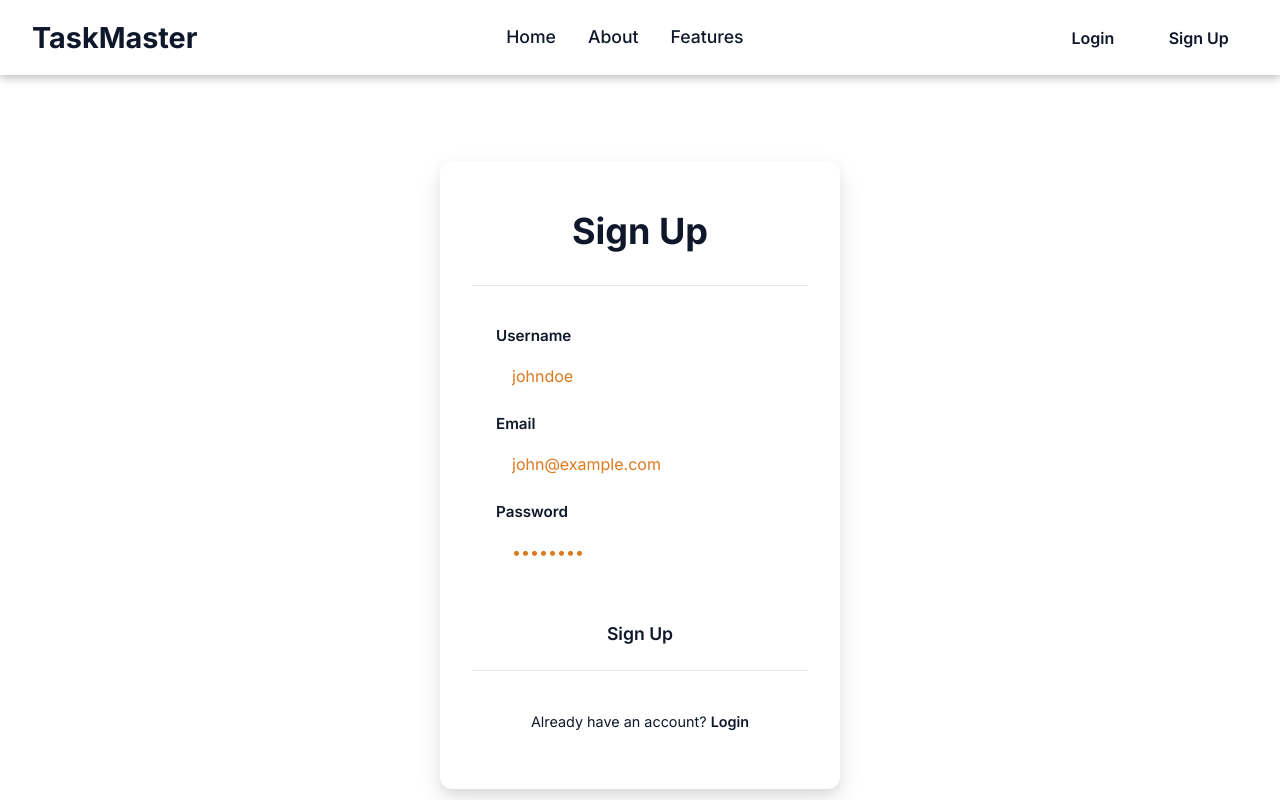
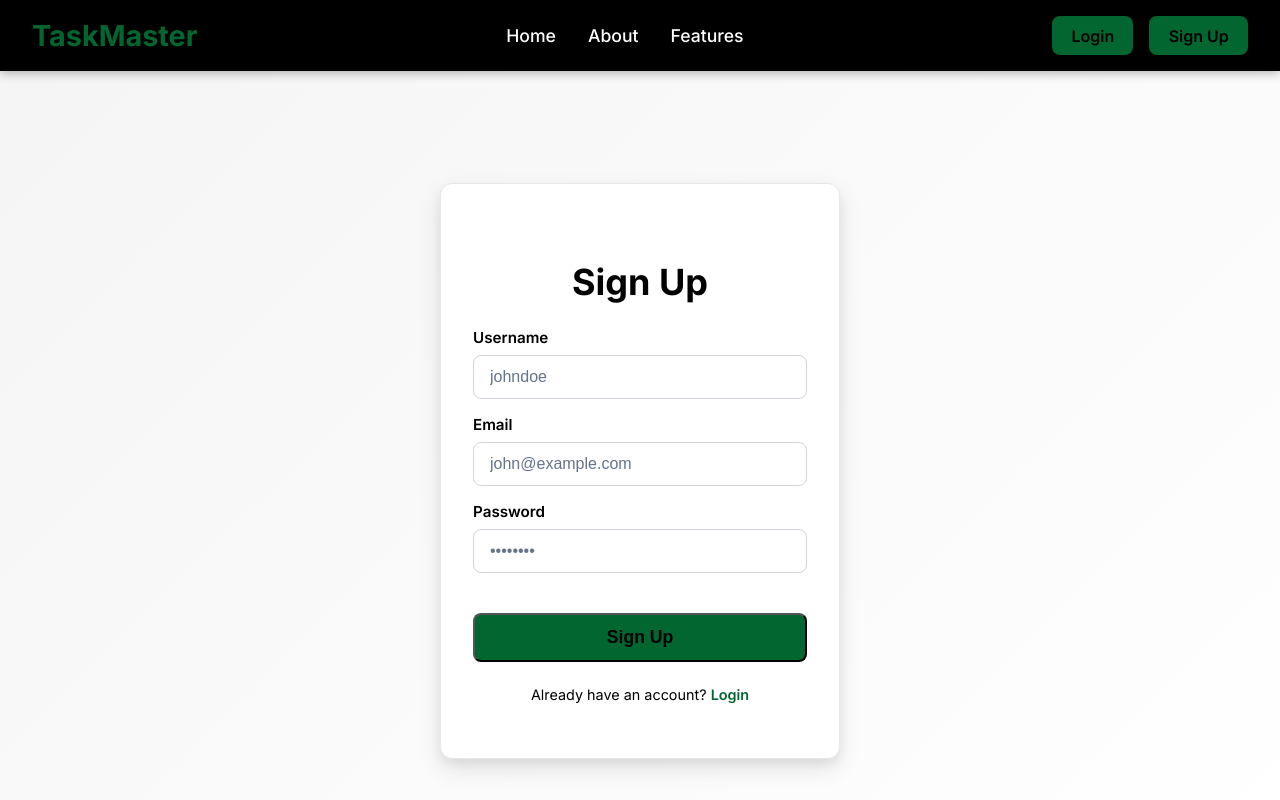
Before and after one commit to AreebaSadiq23/Todo-application, a Next.js app in the folder frontend/: page /signup in a window 1280 px wide. Shown: the top 800 px of the page. Built offline with nearby package versions, Linux system fonts and the light colour scheme; no server answers.

Commit message:
update files

```diff
--- a/frontend/app/(main)/layout.tsx
+++ b/frontend/app/(main)/layout.tsx
@@ -26,15 +26,15 @@ export default function MainLayout({ children }: { children: ReactNode }) {
 
   return (
     <div className="min-h-screen flex flex-col">
-      <header className="bg-primary p-4 shadow-md flex justify-between items-center">
-        <Link href="/tasks" className="text-2xl font-bold">
+      <header className="app-header">
+        <Link href="/tasks">
           Todo App
         </Link>
-        <Button onClick={logout} variant="destructive">
+        <Button onClick={logout}>
           Logout
         </Button>
       </header>
-      <main className="flex-grow container main-content-area">
+      <main className="app-main-content">
         {children}
       </main>
     </div>
--- a/frontend/app/(main)/tasks/page.tsx
+++ b/frontend/app/(main)/tasks/page.tsx
@@ -40,10 +40,10 @@ const TaskItem = ({ task, onEdit, onDelete, onToggleComplete }: TaskItemProps) =
         </div>
       </div>
       <div className={styles.taskActions}>
-        <Button variant="outline" onClick={() => onEdit(task)} className={styles.editButton}>
+        <Button onClick={() => onEdit(task)} className={styles.editButton}>
           Edit
         </Button>
-        <Button variant="destructive" onClick={() => onDelete(task.id)} className={styles.deleteButton}>
+        <Button onClick={() => onDelete(task.id)} className={styles.deleteButton}>
           Delete
         </Button>
       </div>
@@ -156,10 +156,10 @@ const TaskForm = ({ initialTask, onSave, onCancel }: TaskFormProps) => {
           </div>
           {error && <p className={styles.errorText}>{error}</p>}
           <div className="flex justify-end space-x-2">
-            <Button type="button" variant="outline" onClick={onCancel} className={styles.buttonOutline}>
+            <Button type="button" onClick={onCancel} className={styles.buttonOutline}>
               Cancel
             </Button>
-            <Button type="submit" disabled={loading} className={styles.addButton}>
+            <Button type="submit" disabled={loading}>
               {loading ? "Saving..." : "Save Task"}
             </Button>
           </div>
--- a/frontend/app/globals.css
+++ b/frontend/app/globals.css
@@ -1,76 +1,130 @@
-@tailwind base;
-@tailwind components;
-@tailwind utilities;
+:root {
+  /* Global Color Palette */
+  --color-white: 255, 255, 255;
+  --color-black: 0, 0, 0;
+  --color-green-800: oklch(44.8% 0.119 151.328); /* User specified green */
+  --color-green-700: oklch(35% 0.119 151.328); /* A slightly darker green for hover states */
 
-@layer base {
-  :root {
-    --background: 0 0% 100%; /* white */
-    --foreground: 222.2 47.4% 11.2%; /* dark black */
 
-    --muted: 210 40% 96.1%; /* light gray */
-    --muted-foreground: 215.4 16.3% 46.9%; /* gray */
+  /* Light Mode Defaults */
+  --foreground-rgb: var(--color-black);
+  --background-start-rgb: 245, 245, 245; /* Off-white */
+  --background-end-rgb: var(--color-white);
 
-    --popover: 0 0% 100%; /* white */
-    --popover-foreground: 222.2 47.4% 11.2%; /* dark black */
-
-    --border: 214.3 31.8% 91.4%; /* light gray border */
-    --input: 214.3 31.8% 91.4%; /* light gray input border */
-    --card: 0 0% 100%; /* white */
-    --card-foreground: 222.2 47.4% 11.2%; /* dark black */
-
-    --primary: 151.328 11.9% 44.8%; /* green */
-    --primary-foreground: 0 0% 100%; /* white */
-
-    --secondary: 210 40% 96.1%; /* light gray */
-    --secondary-foreground: 222.2 47.4% 11.2%; /* dark black */
-
-    --accent: 210 40% 96.1%; /* light gray */
-    --accent-foreground: 222.2 47.4% 11.2%; /* dark black */
-
-    --destructive: 0 84.2% 60.2%; /* red */
-    --destructive-foreground: 0 0% 100%; /* white */
-
-    --ring: 222.2 84% 4.9%; /* dark ring */
-
-    --radius: 0.5rem;
+  --primary: var(--color-green-800);
+  --primary-text: var(--color-white);
+  --secondary-foreground: 100, 116, 139; /* Slate 500 */
+  --card-background: var(--color-white);
+  --card-border: 229, 231, 235; /* Gray 200 */
+  --input-background: var(--color-white);
+  --input-border: 209, 213, 219; /* Gray 300 */
+  --destructive-foreground: 239, 68, 68; /* Red 500 */
 }
 
-  .dark {
-    --background: 222.2 84% 4.9%; /* dark background */
-    --foreground: 210 40% 98%; /* light white */
+@media (prefers-color-scheme: dark) {
+  :root {
+    --foreground-rgb: var(--color-white);
+    --background-start-rgb: 20, 20, 20; /* Darker grey */
+    --background-end-rgb: var(--color-black);
 
-    --muted: 217.2 32.6% 17.5%; /* darker gray */
-    --muted-foreground: 215 20.4% 65.5%; /* light gray */
-
-    --popover: 222.2 84% 4.9%; /* dark popover */
-    --popover-foreground: 210 40% 98%; /* light white */
-
-    --border: 217.2 32.6% 17.5%; /* darker gray border */
-    --input: 217.2 32.6% 17.5%; /* darker gray input border */
-    --card: 222.2 84% 4.9%; /* dark card */
-    --card-foreground: 210 40% 98%; /* light white */
-
-    --primary: 151.328 11.9% 44.8%; /* green */
-    --primary-foreground: 210 40% 98%; /* light white */
-
-    --secondary: 217.2 32.6% 17.5%; /* darker gray */
-    --secondary-foreground: 210 40% 98%; /* light white */
-
-    --accent: 217.2 32.6% 17.5%; /* darker gray */
-    --accent-foreground: 210 40% 98%; /* light white */
-
-    --destructive: 0 62.8% 30.6%; /* dark red */
-    --destructive-foreground: 210 40% 98%; /* light white */
-
-    --ring: 212.7 26.8% 83.9%; /* light ring */
+    --primary: var(--color-green-800);
+    --primary-text: var(--color-white);
+    --secondary-foreground: 148, 163, 184; /* Slate 400 */
+    --card-background: 23, 23, 23; /* Neutral 900 */
+    --card-border: 38, 38, 38; /* Neutral 800 */
+    --input-background: 23, 23, 23; /* Neutral 900 */
+    --input-border: 63, 63, 70; /* Zinc 700 */
+    --destructive-foreground: 252, 165, 165; /* Red 300 */
   }
 }
 
-@layer base {
+body {
+  color: rgb(var(--foreground-rgb));
+  background: linear-gradient(
+      to bottom,
+      rgb(var(--background-start-rgb)),
+      rgb(var(--background-end-rgb))
+    );
+  margin: 0;
+  font-family: -apple-system, BlinkMacSystemFont, "Segoe UI", Roboto, Helvetica, Arial, sans-serif, "Apple Color Emoji", "Segoe UI Emoji", "Segoe UI Symbol";
+  min-height: 100vh;
+  display: flex;
+  flex-direction: column;
+}
+
+a {
+  color: var(--primary);
+  text-decoration: none;
+}
+
+a:hover {
+  text-decoration: underline;
+}
+
 * {
-    @apply border-border;
+  box-sizing: border-box;
 }
-  body {
-    @apply bg-background text-foreground;
+
+/* Base styles for shadcn components, adjusted for theme */
+.shadcn-card {
+  background-color: rgb(var(--card-background));
+  border: 1px solid rgb(var(--card-border));
+  color: rgb(var(--foreground-rgb));
 }
+
+.shadcn-input {
+  background-color: rgb(var(--input-background));
+  border: 1px solid rgb(var(--input-border));
+  color: rgb(var(--foreground-rgb));
 }
+
+.shadcn-input::placeholder {
+  color: rgb(var(--secondary-foreground));
+}
+
+.shadcn-button-primary {
+  background-color: var(--primary);
+  color: rgb(var(--primary-text));
+}
+
+.shadcn-button-primary:hover {
+  background-color: var(--color-green-700);
+}
+
+.shadcn-button-link {
+  color: var(--primary);
+}
+
+.shadcn-label {
+  color: rgb(var(--foreground-rgb));
+}
+
+.shadcn-text-red {
+  color: rgb(var(--destructive-foreground));
+}
+
+.app-header {
+  background-color: oklch(44.8% 0.119 151.328); /* Approximate original primary green */
+  padding: 1rem;
+  display: flex;
+  justify-content: space-between;
+  align-items: center;
+  box-shadow: 0 2px 4px rgba(0, 0, 0, 0.1); /* Simple shadow */
+  color: white; /* Default text color for header */
+}
+
+.app-header a {
+  color: white;
+  font-size: 1.5rem; /* text-2xl */
+  font-weight: bold;
+  text-decoration: none;
+}
+
+.app-main-content {
+  flex-grow: 1;
+  width: 100%;
+  max-width: 1200px; /* Equivalent to container max-width */
+  margin-left: auto;
+  margin-right: auto;
+  padding: 1rem; /* Equivalent to container padding */
+}
--- a/frontend/components/ui/button.tsx
+++ b/frontend/components/ui/button.tsx
@@ -1,59 +1,19 @@
 "use client"
 
 import * as React from "react"
-import { Slot } from "@radix-ui/react-slot"
-import { cva, type VariantProps } from "class-variance-authority"
-
-import { cn } from "@/lib/utils"
-
-const buttonVariants = cva(
-  "inline-flex items-center justify-center whitespace-nowrap rounded-md text-sm font-medium ring-offset-background transition-colors focus-visible:outline-none focus-visible:ring-2 focus-visible:ring-ring focus-visible:ring-offset-2 disabled:pointer-events-none disabled:opacity-50",
-  {
-    variants: {
-      variant: {
-        default: "bg-primary text-primary-foreground hover:bg-primary/90",
-        destructive:
-          "bg-destructive text-destructive-foreground hover:bg-destructive/90",
-        outline:
-          "border border-input bg-background hover:bg-accent hover:text-accent-foreground",
-        secondary:
-          "bg-secondary text-secondary-foreground hover:bg-secondary/80",
-        ghost: "hover:bg-accent hover:text-accent-foreground",
-        link: "text-primary underline-offset-4 hover:underline",
-      },
-      size: {
-        default: "h-10 px-4 py-2",
-        sm: "h-9 rounded-md px-3",
-        lg: "h-11 rounded-md px-8",
-        icon: "h-10 w-10",
-      },
-    },
-    defaultVariants: {
-      variant: "default",
-      size: "default",
-    },
-  }
-)
 
 export interface ButtonProps
-  extends React.ButtonHTMLAttributes<HTMLButtonElement>,
-    VariantProps<typeof buttonVariants> {
-  asChild?: boolean
-}
+  extends React.ButtonHTMLAttributes<HTMLButtonElement> {}
 
 const Button = React.forwardRef<HTMLButtonElement, ButtonProps>(
-  ({ className, variant, size, asChild = false, ...props }, ref) => {
-    const Comp = asChild ? Slot : "button"
-    return (
-      <Comp
-        className={cn(buttonVariants({ variant, size, className }))}
-        ref={ref}
-        {...props}
-      />
-    )
-  }
+  ({ className = "", ...props }, ref) => (
+    <button
+      ref={ref}
+      className={`rounded-md bg-blue-600 px-4 py-2 text-sm font-medium text-white hover:bg-blue-700 disabled:opacity-50 ${className}`}
+      {...props}
+    />
+  )
 )
-
 
 Button.displayName = "Button"
 
--- a/frontend/lib/utils.ts
+++ /dev/null
@@ -1,6 +0,0 @@
-import { type ClassValue, clsx } from "clsx"
-import { twMerge } from "tailwind-merge"
-
-export function cn(...inputs: ClassValue[]) {
-  return twMerge(clsx(inputs))
-}
--- a/frontend/tailwind.config.ts
+++ /dev/null
@@ -1,80 +0,0 @@
-import type { Config } from "tailwindcss"
-
-const config = {
-  darkMode: "class",
-  content: [
-    './pages/**/*.{ts,tsx}',
-    './components/**/*.{ts,tsx}',
-    './app/**/*.{ts,tsx}',
-    './src/**/*.{ts,tsx}',
-	],
-  prefix: "",
-  theme: {
-    container: {
-      center: true,
-      padding: "2rem",
-      screens: {
-        "2xl": "1400px",
-      },
-    },
-    extend: {
-      colors: {
-        border: "hsl(var(--border))",
-        input: "hsl(var(--input))",
-        ring: "hsl(var(--ring))",
-        background: "hsl(var(--background))",
-        foreground: "hsl(var(--foreground))",
-        primary: {
-          default: "hsl(var(--primary))", // Add default for `primary`
-          foreground: "hsl(var(--primary-foreground))",
-        },
-        secondary: {
-          default: "hsl(var(--secondary))", // Add default for `secondary`
-          foreground: "hsl(var(--secondary-foreground))",
-        },
-        destructive: {
-          default: "hsl(var(--destructive))", // Add default for `destructive`
-          foreground: "hsl(var(--destructive-foreground))",
-        },
-        muted: {
-          default: "hsl(var(--muted))", // Add default for `muted`
-          foreground: "hsl(var(--muted-foreground))",
-        },
-        accent: {
-          default: "hsl(var(--accent))", // Add default for `accent`
-          foreground: "hsl(var(--accent-foreground))",
-        },
-        popover: {
-          default: "hsl(var(--popover))", // Add default for `popover`
-          foreground: "hsl(var(--popover-foreground))",
-        },
-        card: {
-          default: "hsl(var(--card))", // Add default for `card`
-          foreground: "hsl(var(--card-foreground))",
-        },
-      },
-      borderRadius: {
-        lg: "var(--radius)",
-        md: "calc(var(--radius) - 2px)",
-        sm: "calc(var(--radius) - 4px)",
-      },
-      keyframes: {
-        "accordion-down": {
-          from: { height: "0" },
-          to: { height: "var(--radix-accordion-content-height)" },
-        },
-        "accordion-up": {
-          from: { height: "var(--radix-accordion-content-height)" },
-          to: { height: "0" },
-        },
-      },
-      animation: {
-        "accordion-down": "accordion-down 0.2s ease-out",
-        "accordion-up": "accordion-up 0.2s ease-out",
-      },
-    },
-  },
-  plugins: [require("tailwindcss-animate")],
-} satisfies Config
-
-export default config
```
Also changed, not shown: frontend/package.json (+1 -6 lines), 1 other file (tests, documents, lock files or other folders). Lines whose indentation alone changed are shown as unchanged.
